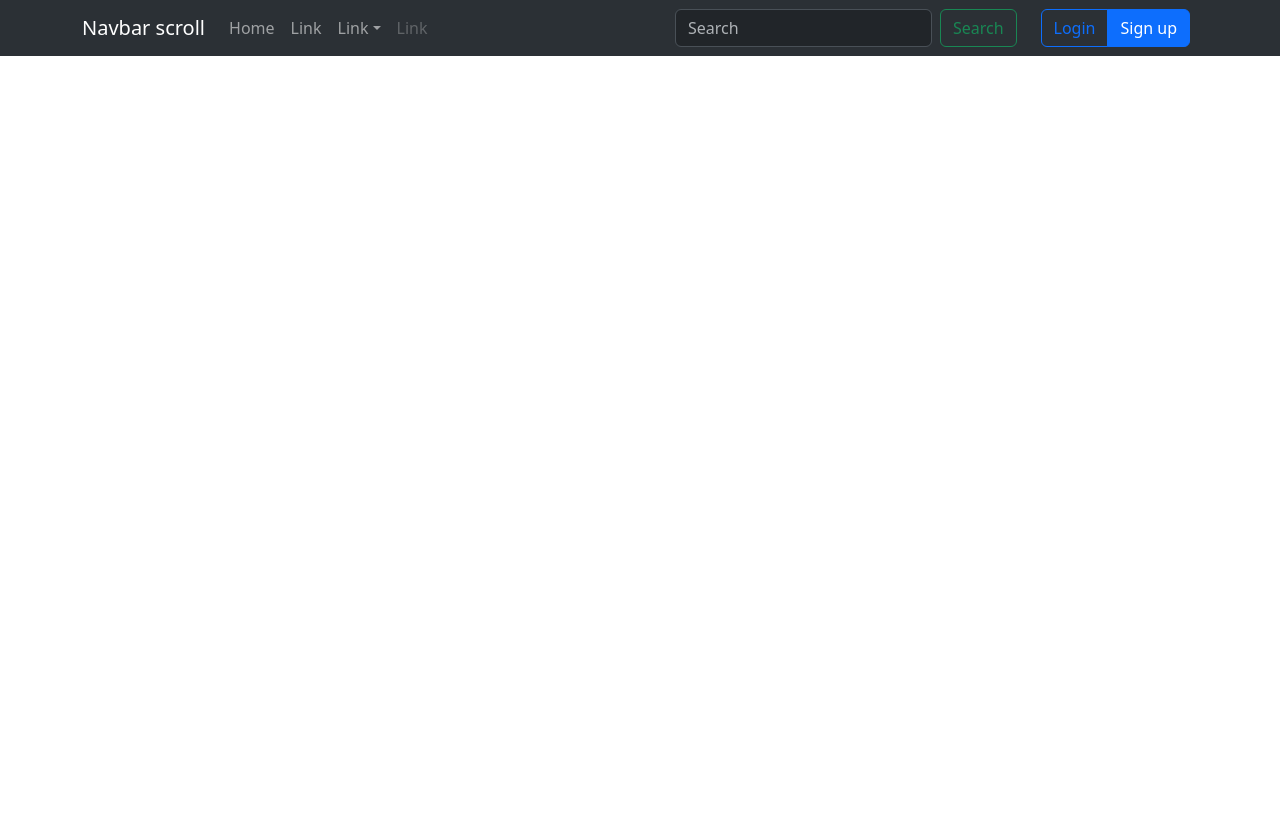
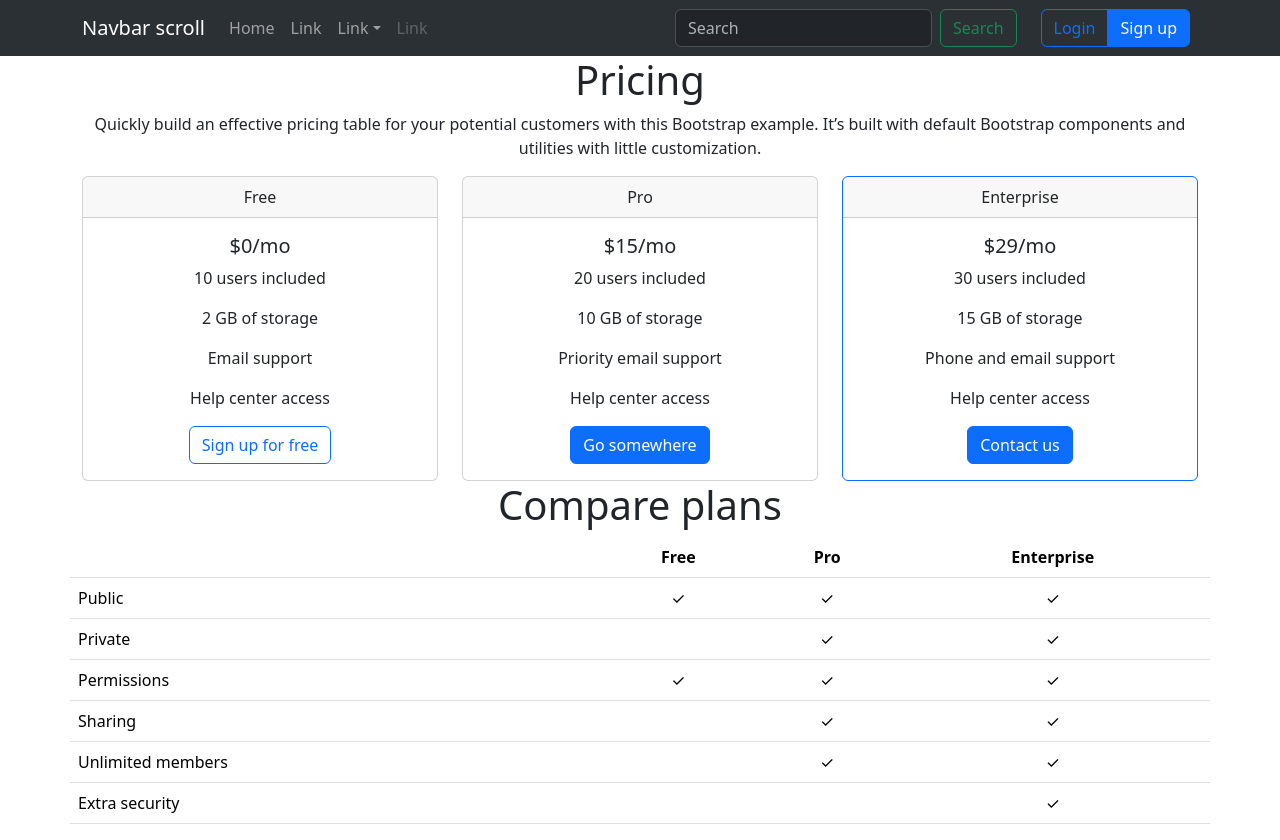
Before and after one commit to Hacker32Bit/new-project, a React (Create React App) app: page / in a window 1280 px wide. Before the commit the page ends 800 px from the top, so only its background shows below. Built offline with nearby package versions, Linux system fonts and the light colour scheme.

Commit message:
Added header texts, Main component with price cards and price table

```diff
--- a/src/components/App/App.js
+++ b/src/components/App/App.js
@@ -1,9 +1,12 @@
 import Header from "../Header";
+import Main from "../Main";
 
 function App() {
-
   return (
-    <Header />
+    <>
+      <Header />
+      <Main />
+    </>
   );
 }
 
--- a/src/components/Header/Header.js
+++ b/src/components/Header/Header.js
@@ -11,6 +11,7 @@ import Col from "react-bootstrap/Col";
 
 function Header() {
   return (
+    <>
       <Navbar
         expand="lg"
         className="bg-body-tertiary"
@@ -53,7 +54,7 @@ function Header() {
                   />
                   <Button variant="outline-success">Search</Button>
                 </Form>
-            </Col>{" "}
+              </Col>
               <Col xs="auto">
                 <ButtonToolbar aria-label="Toolbar with button groups">
                   <ButtonGroup className="me-2" aria-label="First group">
@@ -66,6 +67,15 @@ function Header() {
           </Navbar.Collapse>
         </Container>
       </Navbar>
+      <Container style={{ textAlign: "center"}}>
+        <h1>Pricing</h1>
+        <p>
+          Quickly build an effective pricing table for your potential customers
+          with this Bootstrap example. It’s built with default Bootstrap
+          components and utilities with little customization.
+        </p>
+      </Container>
+    </>
   );
 }
 
--- /dev/null
+++ b/src/components/Main/Main.js
@@ -0,0 +1,104 @@
+import { Container, Col, Row, Card, Button, Table } from "react-bootstrap";
+
+function Main() {
+  return (
+    <>
+      <Container>
+        <Row>
+          <Col>
+            <Card style={{ textAlign: "center" }}>
+              <Card.Header>Free</Card.Header>
+              <Card.Body>
+                <Card.Title>$0/mo</Card.Title>
+                <Card.Text>10 users included</Card.Text>
+                <Card.Text>2 GB of storage</Card.Text>
+                <Card.Text>Email support</Card.Text>
+                <Card.Text>Help center access</Card.Text>
+                <Button variant="outline-primary">Sign up for free</Button>
+              </Card.Body>
+            </Card>
+          </Col>
+          <Col>
+            <Card style={{ textAlign: "center" }}>
+              <Card.Header>Pro</Card.Header>
+              <Card.Body>
+                <Card.Title>$15/mo</Card.Title>
+                <Card.Text>20 users included</Card.Text>
+                <Card.Text>10 GB of storage</Card.Text>
+                <Card.Text>Priority email support</Card.Text>
+                <Card.Text>Help center access</Card.Text>
+                <Button variant="primary">Go somewhere</Button>
+              </Card.Body>
+            </Card>
+          </Col>
+          <Col>
+            <Card border="primary" style={{ textAlign: "center" }}>
+              <Card.Header>Enterprise</Card.Header>
+              <Card.Body>
+                <Card.Title>$29/mo</Card.Title>
+                <Card.Text>30 users included</Card.Text>
+                <Card.Text>15 GB of storage</Card.Text>
+                <Card.Text>Phone and email support</Card.Text>
+                <Card.Text>Help center access</Card.Text>
+                <Button variant="primary">Contact us</Button>
+              </Card.Body>
+            </Card>
+          </Col>
+        </Row>
+        <Row style={{textAlign: "center"}}>
+          <h1>Compare plans</h1>
+          <Table hover variant="white">
+            <thead>
+              <tr>
+                <th></th>
+                <th>Free</th>
+                <th>Pro</th>
+                <th>Enterprise</th>
+              </tr>
+            </thead>
+            <tbody>
+              <tr>
+                <td style={{textAlign: "left"}}>Public</td>
+                <td>✓</td>
+                <td>✓</td>
+                <td>✓</td>
+              </tr>
+              <tr>
+                <td style={{textAlign: "left"}}>Private</td>
+                <td></td>
+                <td>✓</td>
+                <td>✓</td>
+              </tr>
+              <tr>
+                <td style={{textAlign: "left"}}>Permissions</td>
+                <td>✓</td>
+                <td>✓</td>
+                <td>✓</td>
+              </tr>
+              <tr>
+                <td style={{textAlign: "left"}}>Sharing</td>
+                <td></td>
+                <td>✓</td>
+                <td>✓</td>
+              </tr>
+              <tr>
+                <td style={{textAlign: "left"}}>Unlimited members</td>
+                <td></td>
+                <td>✓</td>
+                <td>✓</td>
+              </tr>
+              <tr>
+                <td style={{textAlign: "left"}}>Extra security</td>
+                <td></td>
+                <td></td>
+                <td>✓</td>
+              </tr>
+            </tbody>
+          </Table>
+        </Row>
+      </Container>
+    </>
+  );
+}
+
+export default Main;
--- /dev/null
+++ b/src/components/Main/index.js
@@ -0,0 +1,3 @@
+import Main from "./Main";
+
+export default Main;
```
Lines whose indentation alone changed are shown as unchanged.
